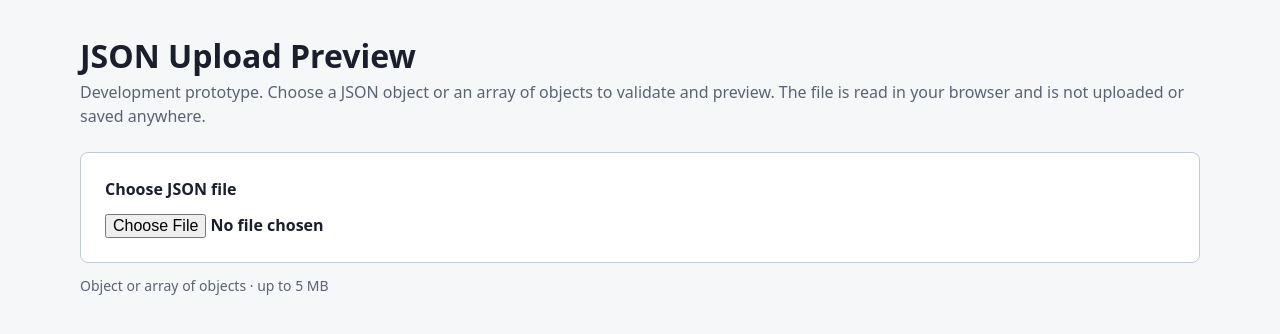
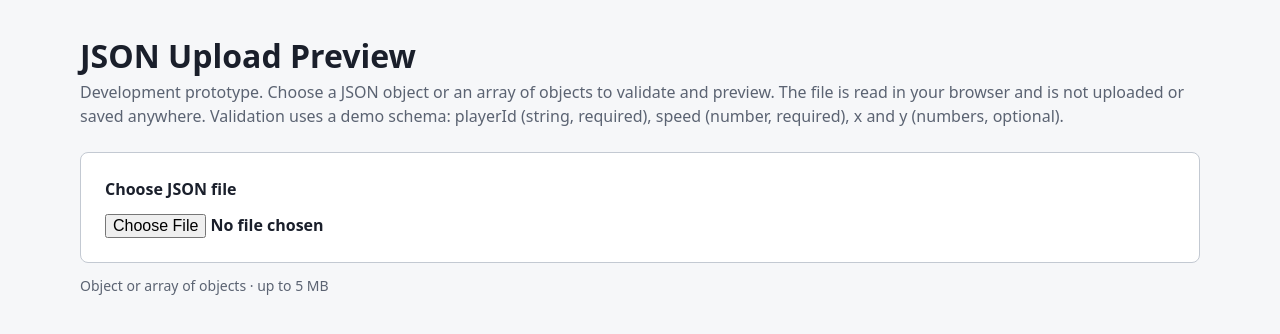
Before and after one commit to rice-apps/rice-football, a Next.js app: page /dev/json-upload in a window 1280 px wide. Shown: the top 334 px of the page. Built offline with nearby package versions, Linux system fonts and the light colour scheme.

Commit message:
Pass a demo schema into JsonUploader

```diff
--- a/src/app/dev/json-upload/page.tsx
+++ b/src/app/dev/json-upload/page.tsx
@@ -1,6 +1,14 @@
 import type { Metadata } from "next";
 import { JsonUploader } from "@/components/upload/JsonUploader";
 import styles from "./page.module.css";
+import type { JsonSchema } from "@/lib/json/validateJson";
+
+const demoSchema: JsonSchema = {
+  playerId: { type: "string", required: true },
+  speed: { type: "number", required: true },
+  x: { type: "number", required: false },
+  y: { type: "number", required: false },
+};
 
 export const metadata: Metadata = {
   title: "JSON Upload (dev) | Rice Football",
@@ -12,9 +20,10 @@ export default function JsonUploadPage() {
       <h1>JSON Upload Preview</h1>
       <p className={styles.intro}>
         Development prototype. Choose a JSON object or an array of objects to validate and preview.
-        The file is read in your browser and is not uploaded or saved anywhere.
+        The file is read in your browser and is not uploaded or saved anywhere. Validation uses a
+        demo schema: playerId (string, required), speed (number, required), x and y (numbers, optional).
       </p>
-      <JsonUploader />
+      <JsonUploader schema={demoSchema} />
     </main>
   );
 }
--- a/src/components/upload/JsonUploader.tsx
+++ b/src/components/upload/JsonUploader.tsx
@@ -2,7 +2,7 @@
 
 import { useRef, useState, type ChangeEvent } from "react";
 import { parseJson } from "@/lib/json/parseJson";
-import { validateJson } from "@/lib/json/validateJson";
+import { validateJson, type JsonSchema } from "@/lib/json/validateJson";
 import styles from "./JsonUploader.module.css";
 
 const MAX_FILE_SIZE = 5 * 1024 * 1024;
@@ -17,7 +17,11 @@ type UploadResult = {
   truncated?: boolean;
 };
 
-export function JsonUploader() {
+type JsonUploaderProps = {
+  schema?: JsonSchema;
+};
+
+export function JsonUploader({ schema = {} }: JsonUploaderProps) {
   const [result, setResult] = useState<UploadResult | null>(null);
   const [isReading, setIsReading] = useState(false);
   const latestRead = useRef(0);
@@ -48,8 +52,8 @@ export function JsonUploader() {
         return;
       }
 
-      // No vendor schema is assumed: accept an object or an array of objects.
-      const issues = validateJson(parsed.data, {});
+      // The schema comes from the page; no vendor format is assumed here.
+      const issues = validateJson(parsed.data, schema);
       if (issues.length > 0) {
         const errors = issues.slice(0, 20).map((issue) =>
           `${issue.recordIndex === null ? "" : `Record ${issue.recordIndex + 1}: `}${issue.message}`,
```
